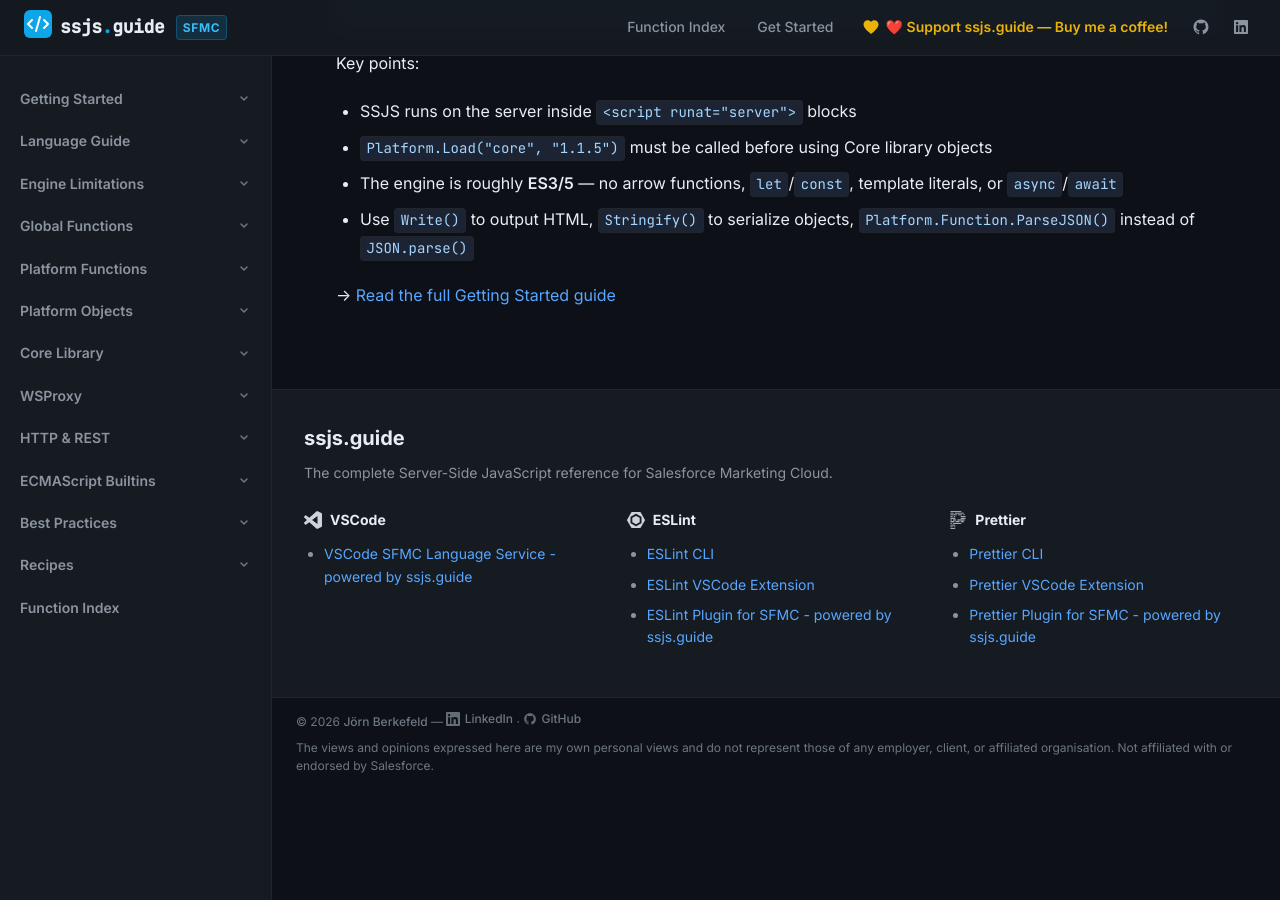
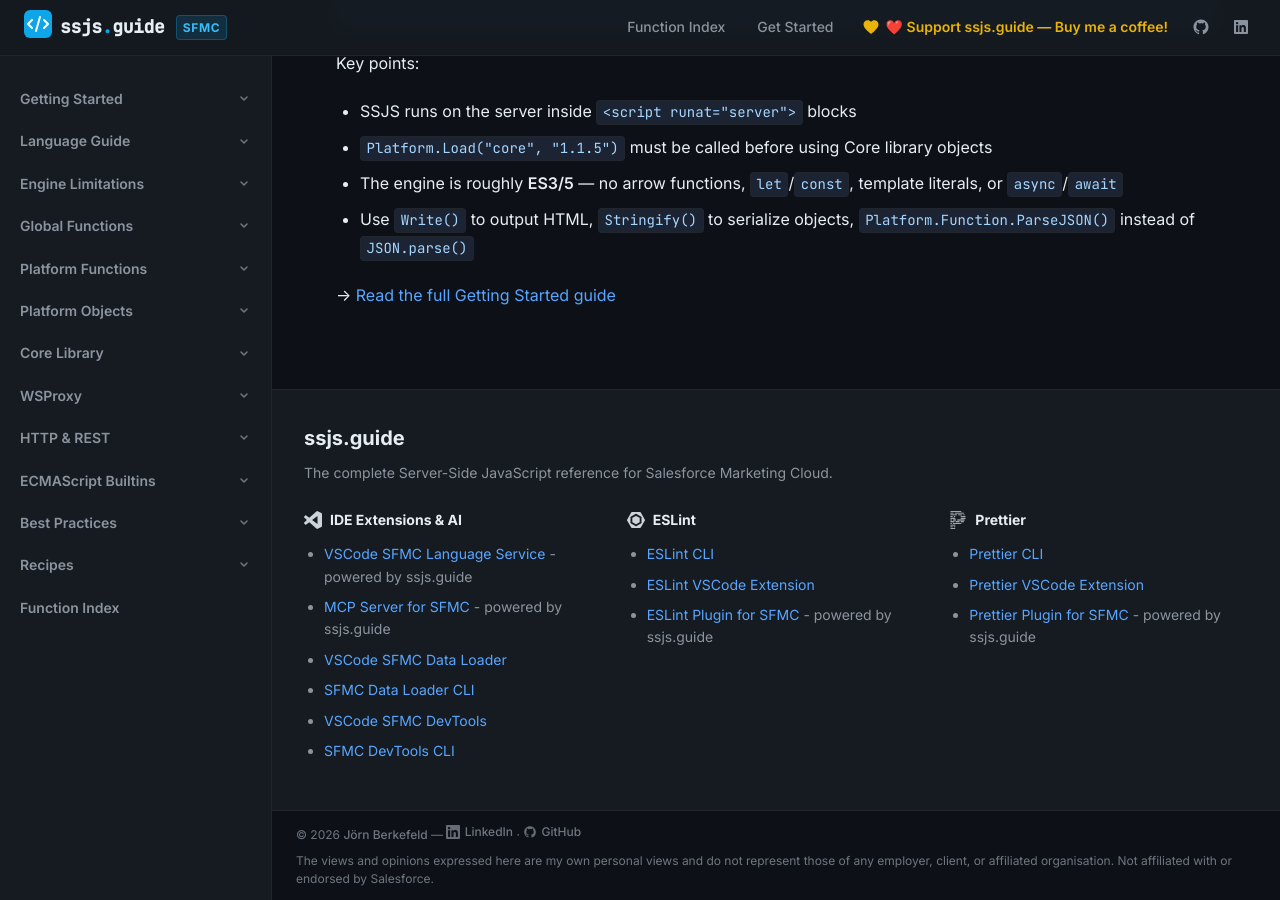
Before and after one commit to JoernBerkefeld/ssjs.guide, a Jekyll site: the page built from index.md, in a window 1280 px wide and 900 px high, scrolled down 2681 px. Built offline with Jekyll 4.4.1, drawn with Linux system fonts in a browser that asks for light colours; before the commit the page ends 3468 px from its top, so only the background shows below that.

Commit message:
improve footer links

```diff
--- a/_includes/footer.html
+++ b/_includes/footer.html
@@ -10,10 +10,15 @@
           <svg class="footer-heading-icon" width="18" height="18" viewBox="0 0 24 24" fill="currentColor" aria-hidden="true">
             <path d="M23.15 2.587L18.21.21a1.494 1.494 0 0 0-1.705.29l-9.46 8.63-4.12-3.128a.999.999 0 0 0-1.276.057L.327 7.261A1 1 0 0 0 .326 8.74L3.899 12 .326 15.26a1 1 0 0 0 .001 1.479L1.65 17.94a.999.999 0 0 0 1.276.057l4.12-3.128 9.46 8.63a1.492 1.492 0 0 0 1.704.29l4.942-2.377A1.5 1.5 0 0 0 24 20.06V3.939a1.5 1.5 0 0 0-.85-1.352zm-5.146 14.861L10.826 12l7.178-5.448v10.896z"/>
           </svg>
-          VSCode
+          IDE Extensions & AI
         </h4>
         <ul>
-          <li><a href="https://marketplace.visualstudio.com/items?itemName=joernberkefeld.sfmc-language" target="_blank" rel="noopener">VSCode SFMC Language Service - powered by ssjs.guide</a></li>
+          <li><a href="https://marketplace.visualstudio.com/items?itemName=joernberkefeld.sfmc-language" target="_blank" rel="noopener">VSCode SFMC Language Service</a> - powered by ssjs.guide</li>
+          <li><a href="https://www.npmjs.com/package/mcp-server-sfmc" target="_blank" rel="noopener">MCP Server for SFMC</a> - powered by ssjs.guide</li>
+          <li><a href="https://marketplace.visualstudio.com/items?itemName=joernberkefeld.sfmc-dataloader" target="_blank" rel="noopener">VSCode SFMC Data Loader</a></li>
+          <li><a href="https://www.npmjs.com/package/sfmc-dataloader" target="_blank" rel="noopener">SFMC Data Loader CLI</a></li>
+          <li><a href="https://marketplace.visualstudio.com/items?itemName=joernberkefeld.sfmc-devtools-vscode" target="_blank" rel="noopener">VSCode SFMC DevTools</a></li>
+          <li><a href="https://www.npmjs.com/package/mcdev" target="_blank" rel="noopener">SFMC DevTools CLI</a></li>
         </ul>
       </div>
       <div class="footer-link-group">
@@ -26,7 +31,7 @@
         <ul>
           <li><a href="https://www.npmjs.com/package/eslint" target="_blank" rel="noopener">ESLint CLI</a></li>
           <li><a href="https://marketplace.visualstudio.com/items?itemName=dbaeumer.vscode-eslint" target="_blank" rel="noopener">ESLint VSCode Extension</a></li>
-          <li><a href="https://www.npmjs.com/package/eslint-plugin-sfmc" target="_blank" rel="noopener">ESLint Plugin for SFMC - powered by ssjs.guide</a></li>
+          <li><a href="https://www.npmjs.com/package/eslint-plugin-sfmc" target="_blank" rel="noopener">ESLint Plugin for SFMC</a> - powered by ssjs.guide</li>
         </ul>
       </div>
       <div class="footer-link-group">
@@ -39,7 +44,7 @@
         <ul>
           <li><a href="https://www.npmjs.com/package/prettier" target="_blank" rel="noopener">Prettier CLI</a></li>
           <li><a href="https://marketplace.visualstudio.com/items?itemName=esbenp.prettier-vscode" target="_blank" rel="noopener">Prettier VSCode Extension</a></li>
-          <li><a href="https://www.npmjs.com/package/prettier-plugin-sfmc" target="_blank" rel="noopener">Prettier Plugin for SFMC - powered by ssjs.guide</a></li>
+          <li><a href="https://www.npmjs.com/package/prettier-plugin-sfmc" target="_blank" rel="noopener">Prettier Plugin for SFMC</a> - powered by ssjs.guide</li>
         </ul>
       </div>
     </div>
```
